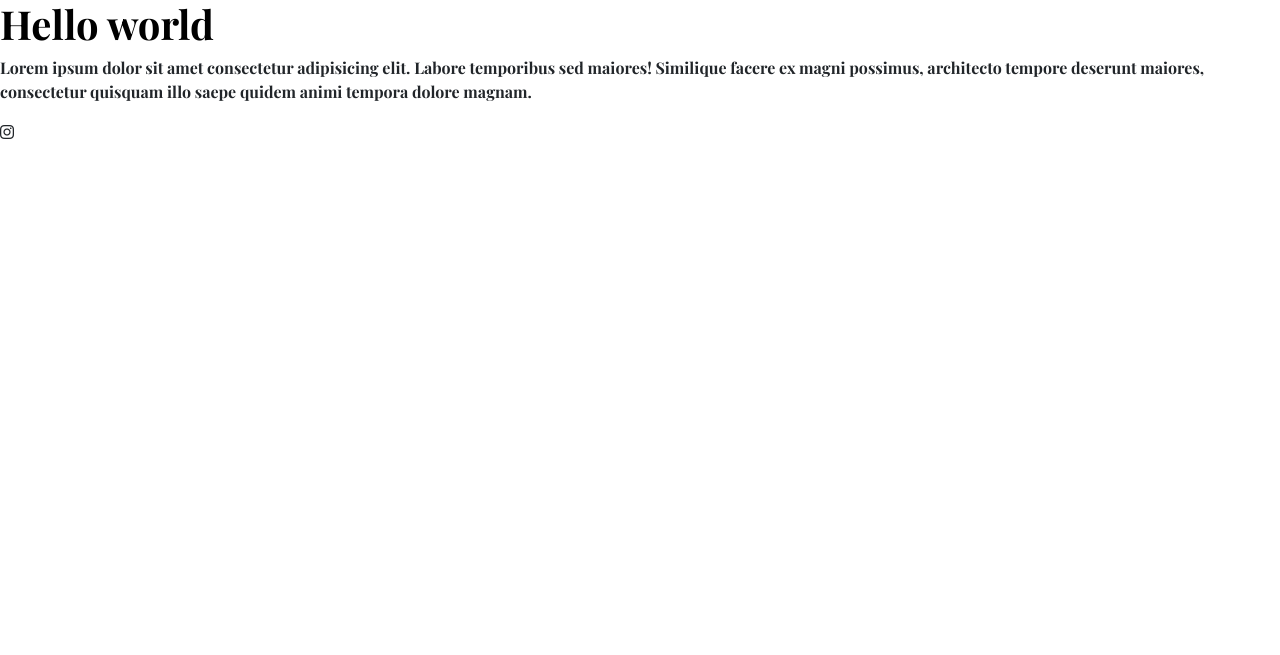
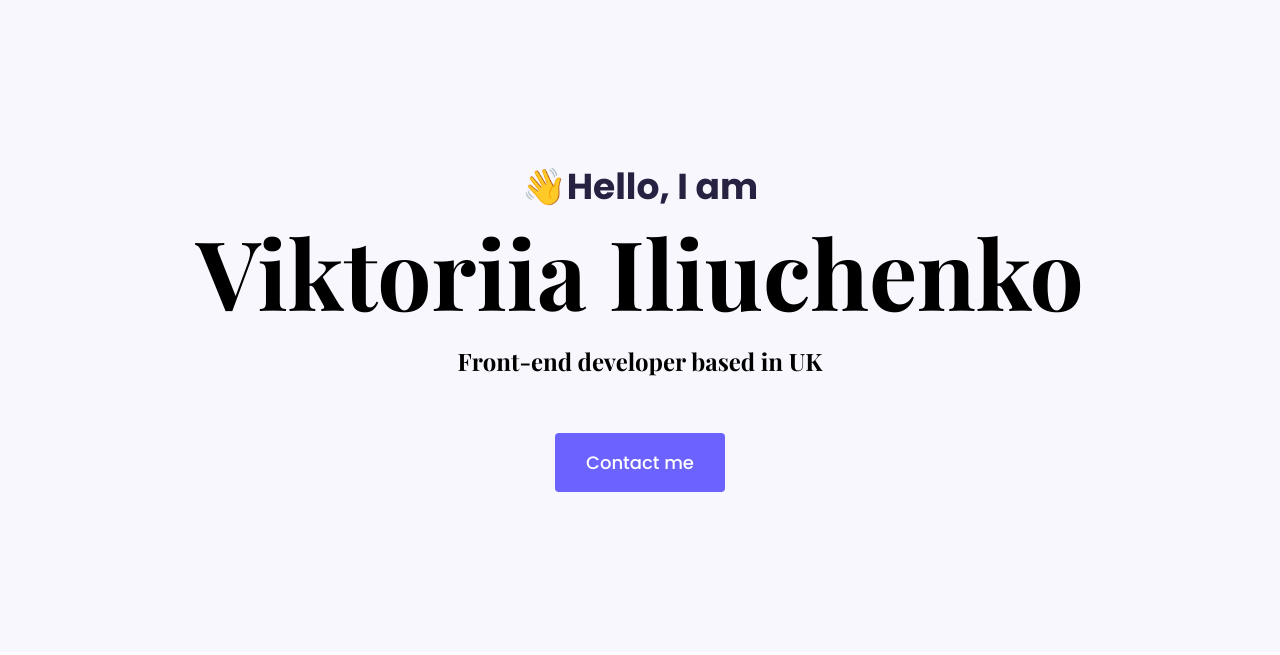
Before and after one commit to iliuchenko/portfolio-project, a plain HTML site: page index.html in a window 1280 px wide. Drawn offline with nearby package versions, Linux system fonts and the light colour scheme.

Commit message:
Added hero HTML and CSS

```diff
--- a/index.html
+++ b/index.html
@@ -14,9 +14,18 @@
   <title></title>
 </head>
 <body>
-  <h1>Hello world</h1>
-  <p>Lorem ipsum dolor sit amet consectetur adipisicing elit. Labore temporibus sed maiores! Similique facere ex magni possimus, architecto tempore deserunt maiores, consectetur quisquam illo saepe quidem animi tempora dolore magnam.</p>
-  <i class="fa-brands fa-instagram"></i>
+  <div class="hero">
+    <p>👋Hello, I am</p>
+    <h1>
+      Viktoriia Iliuchenko
+    </h1>
+    <h2 class="mb-5">Front-end developer based in UK</h2>
+    <div>
+      <a href="#" class="btn btn-branding">Contact me</a>
+    </div>
+
+  </div>
+
   <script src="https://cdn.jsdelivr.net/npm/bootstrap@5.2.2/dist/js/bootstrap.bundle.min.js" integrity="sha384-OERcA2EqjJCMA+/3y+gxIOqMEjwtxJY7qPCqsdltbNJuaOe923+mo//f6V8Qbsw3" crossorigin="anonymous"></script>
 </body>
 </html>
--- a/styles/portfolio.css
+++ b/styles/portfolio.css
@@ -1,10 +1,59 @@
-h1 {
+:root {
+  --branding-color: #6c63ff;
+  --secondary-color: #f9f7fe;
+  --heading-font-family: "Playfair Display", serif;
+  --default-font-family: "Poppins", sans-serif;
+}
+
+body {
+  font-family: var(--default-font-family);
+}
+
+h1,
+h2,
+h3,
+h4,
+h5,
+h6 {
   color: black;
-  font-family: "Playfair Display", serif;
+  font-family: var(--heading-font-family);
   font-weight: bold;
 }
 
+h1 {
+  font-size: 96px;
+}
+
 p {
-  font-family: "Playfair Display", serif;
   font-weight: normal;
 }
+
+.hero {
+  background-color: var(--secondary-color);
+  text-align: center;
+  padding: 160px 20px;
+}
+
+.hero p {
+  font-size: 36px;
+  font-weight: bold;
+  margin: 0;
+  color: #272142;
+
+}
+
+.hero h2 {
+  font-family: var(--heading-font-family);
+  font-weight: normal;
+  line-height: 2;
+  font-size: 24px;
+}
+
+.btn-branding {
+  background-color: var(--branding-color);
+  border-radius: 4px;
+  color: white;
+  font-size: 18px;
+  line-height: 27px;
+  padding: 15px 30px;
+}
```
